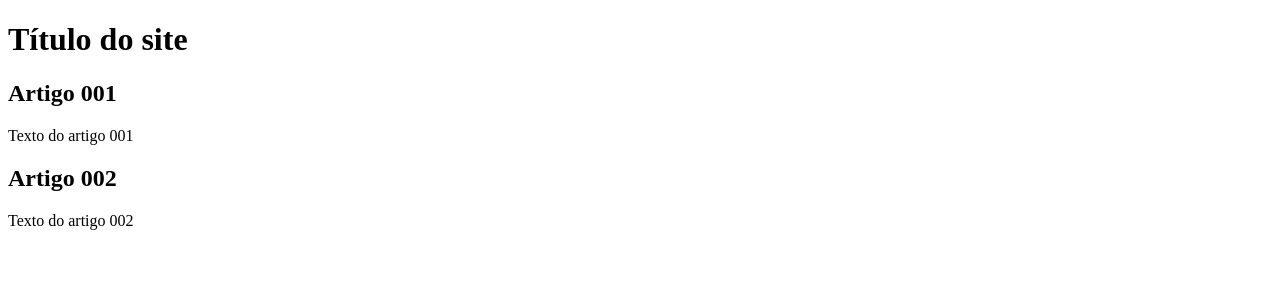
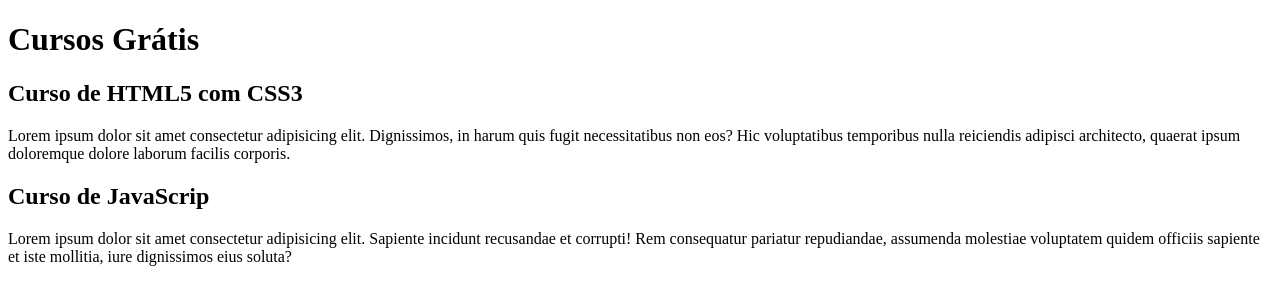
Before and after one commit to Joyce-Matias/Projeto-Site, a plain HTML site: page index.html in a window 1280 px wide. Drawn offline with Linux system fonts and the light colour scheme.

Commit message:
comecei a escrever o conteúdo

```diff
--- a/index.html
+++ b/index.html
@@ -9,15 +9,15 @@
 <body>
     <main>
         <header>
-            <h1>Título do site</h1>
+            <h1>Cursos Grátis</h1>
         </header>
         <article>
-            <h2>Artigo 001</h2>
-            <p>Texto do artigo 001</p>
+            <h2>Curso de HTML5 com CSS3</h2>
+            <p>Lorem ipsum dolor sit amet consectetur adipisicing elit. Dignissimos, in harum quis fugit necessitatibus non eos? Hic voluptatibus temporibus nulla reiciendis adipisci architecto, quaerat ipsum doloremque dolore laborum facilis corporis.</p>
         </article>
         <article>
-            <h2>Artigo 002</h2>
-            <p>Texto do artigo 002</p>
+            <h2>Curso de JavaScrip</h2>
+            <p>Lorem ipsum dolor sit amet consectetur adipisicing elit. Sapiente incidunt recusandae et corrupti! Rem consequatur pariatur repudiandae, assumenda molestiae voluptatem quidem officiis sapiente et iste mollitia, iure dignissimos eius soluta?</p>
         </article>
     </main>
 </body>
```
